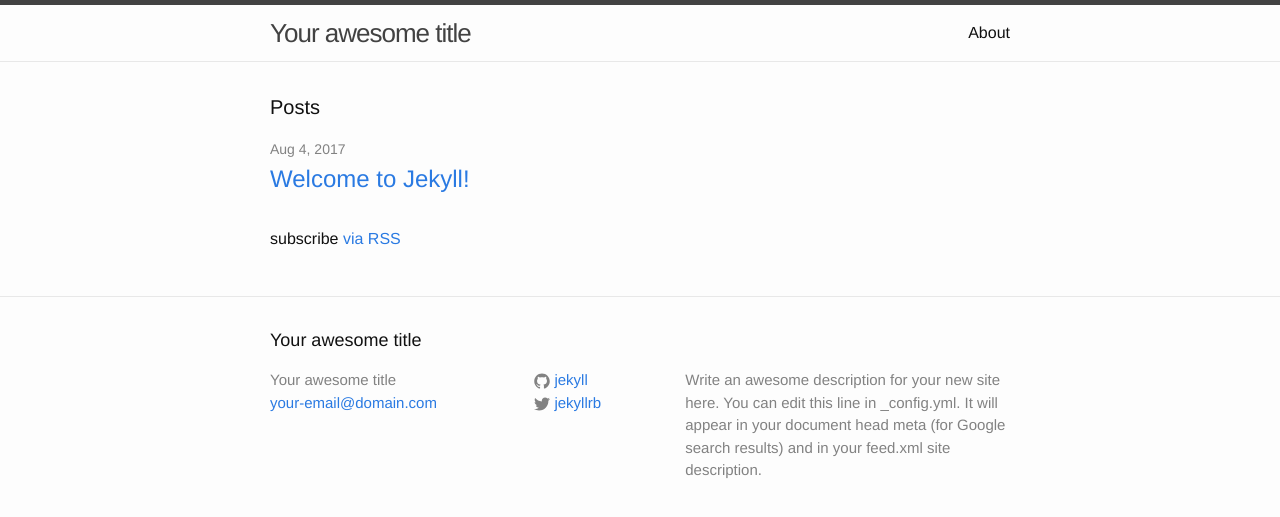
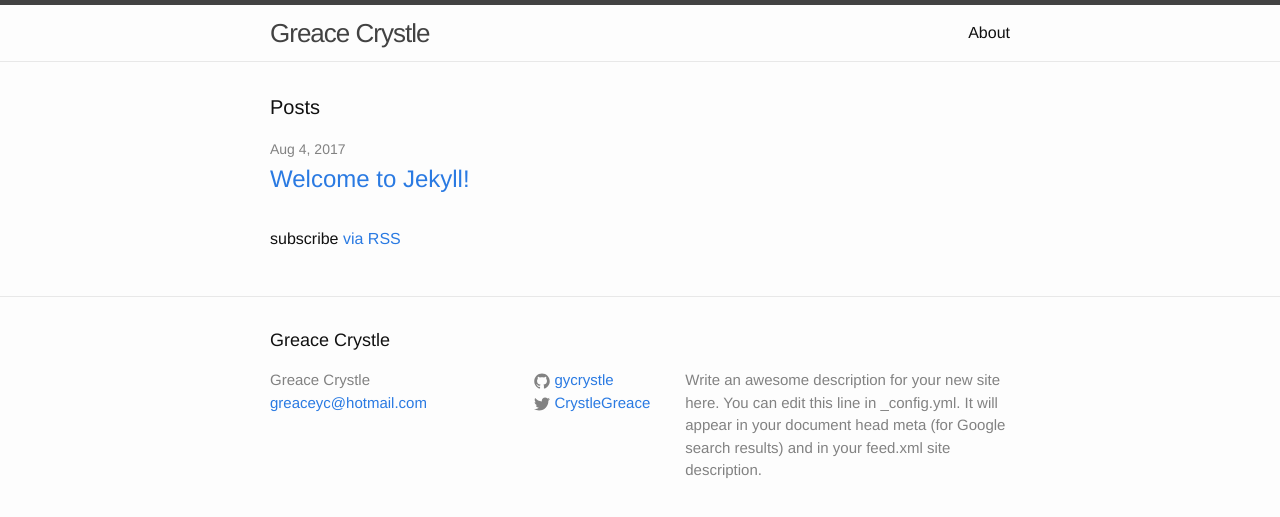
Before and after one commit to gycrystle/gycrystle.github.io, a Jekyll site: the page built from index-jekyll.html, in a window 1280 px wide. Shown: the top 517 px of the page. Built offline with Jekyll 4.4.1, drawn with Linux system fonts in a browser that asks for light colours.

Commit message:
Update _config.yml

```diff
--- a/_config.yml
+++ b/_config.yml
@@ -6,16 +6,18 @@
 # 'jekyll serve'. If you change this file, please restart the server process.
 
 # Site settings
-title: Your awesome title
-email: your-email@domain.com
+title: Greace Crystle
+email: greaceyc@hotmail.com
 description: > # this means to ignore newlines until "baseurl:"
   Write an awesome description for your new site here. You can edit this
   line in _config.yml. It will appear in your document head meta (for
   Google search results) and in your feed.xml site description.
 baseurl: "" # the subpath of your site, e.g. /blog
-url: "http://yourdomain.com" # the base hostname & protocol for your site
-twitter_username: jekyllrb
-github_username:  jekyll
+url: "http://greace-crystle.com" # the base hostname & protocol for your site
+twitter_username: CrystleGreace
+github_username:  gycrystle
 
 # Build settings
 markdown: kramdown
+plugins:
+  - jekyll-seo-tag
```
